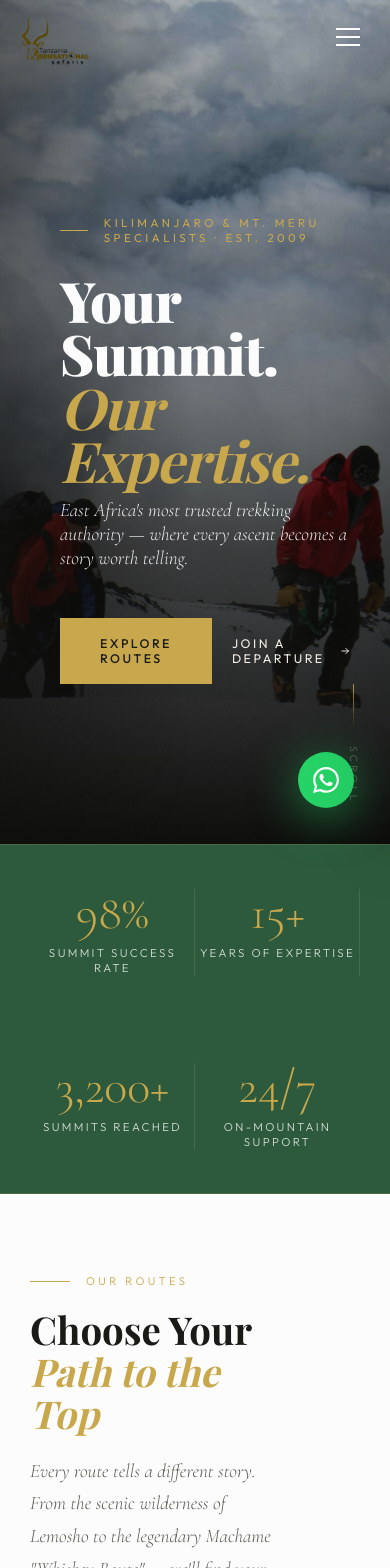
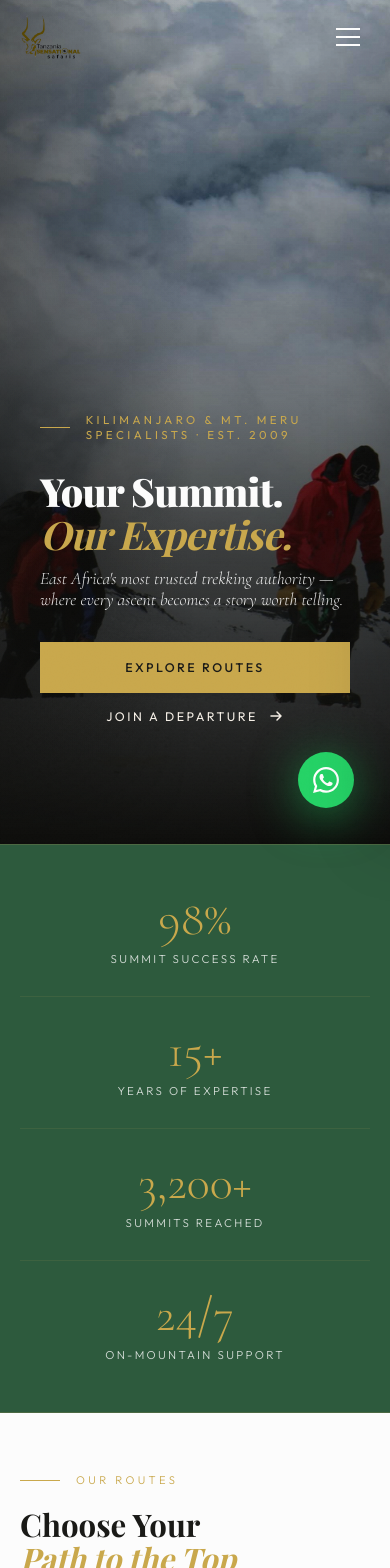
Before and after one commit to joshualotha/Tanzania-Sensational, a React (Vite) app: page / in a window 390 px wide. Shown: the top 1568 px of the page. Built offline with nearby package versions, Linux system fonts and the light colour scheme; a web font is replaced by a local one.

Commit message:
feat: add narrow mobile optimizations for hero, stats, footer, and general layout elements.

```diff
--- a/src/styles/index.css
+++ b/src/styles/index.css
@@ -2034,3 +2034,89 @@ footer {
     border-top: none !important;
   }
 }
+/* ═══════════════════════════════════════════
+   NARROW MOBILE OPTIMIZATION (< 480px)
+   Targeting Samsung Galaxy, iPhone SE, etc.
+   ═══════════════════════════════════════════ */
+@media (max-width: 480px) {
+  section {
+    padding: 60px 20px !important;
+  }
+
+  /* Hero Section Refinement */
+  .hero-content {
+    padding: 0 20px 60px !important;
+  }
+
+  .hero-title {
+    font-size: clamp(2.2rem, 10vw, 3.2rem) !important;
+    line-height: 1.1 !important;
+  }
+
+  .hero-subtitle {
+    font-size: 1.1rem !important;
+    margin-bottom: 32px !important;
+  }
+
+  .hero-actions {
+    flex-direction: column !important;
+    align-items: stretch !important;
+    gap: 15px !important;
+    width: 100% !important;
+  }
+
+  .btn-primary, .btn-secondary {
+    width: 100% !important;
+    justify-content: center !important;
+    text-align: center !important;
+  }
+
+  .hero-scroll, .hero-badge {
+    display: none !important;
+  }
+
+  /* Stats Strip - Single Column */
+  .stats {
+    grid-template-columns: 1fr !important;
+    padding: 20px !important;
+  }
+
+  .stat-item {
+    border-right: none !important;
+    border-bottom: 1px solid rgba(201, 165, 90, 0.1) !important;
+    padding: 30px 0 !important;
+  }
+
+  .stat-item:last-child {
+    border-bottom: none !important;
+  }
+
+  .stat-item::after {
+    display: none !important;
+  }
+
+  /* Content Spacing */
+  .section-title {
+    font-size: clamp(1.8rem, 8vw, 2.4rem) !important;
+  }
+
+  .routes-header {
+    margin-bottom: 40px !important;
+  }
+
+  /* Footer Adjustment */
+  .footer-top {
+    grid-template-columns: 1fr !important;
+    gap: 30px !important;
+  }
+
+  .footer-brand {
+    padding-bottom: 20px !important;
+    border-bottom: 1px solid rgba(201, 165, 90, 0.1) !important;
+  }
+
+  /* Logo adjustment */
+  .logo-crest img {
+    height: 44px !important;
+  }
+}
```
